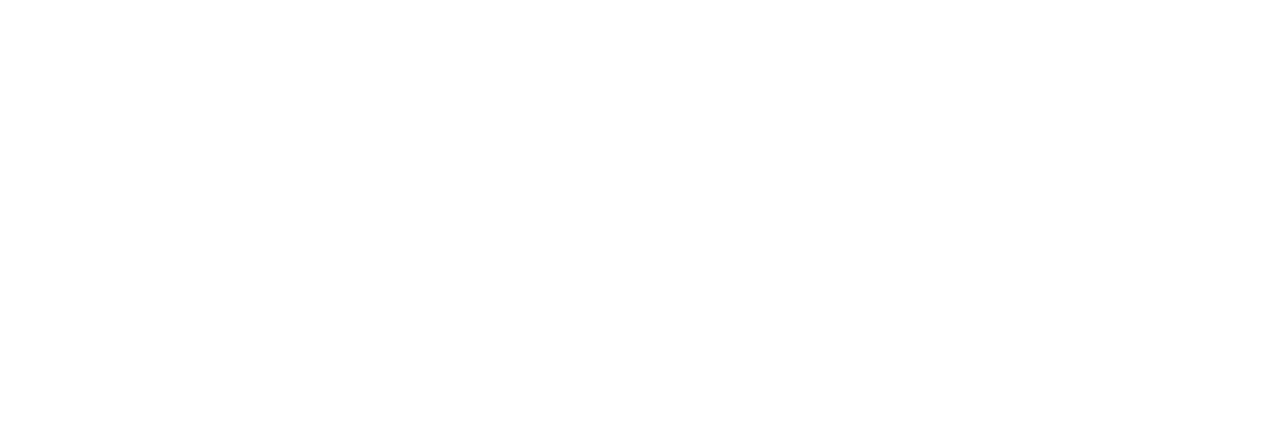
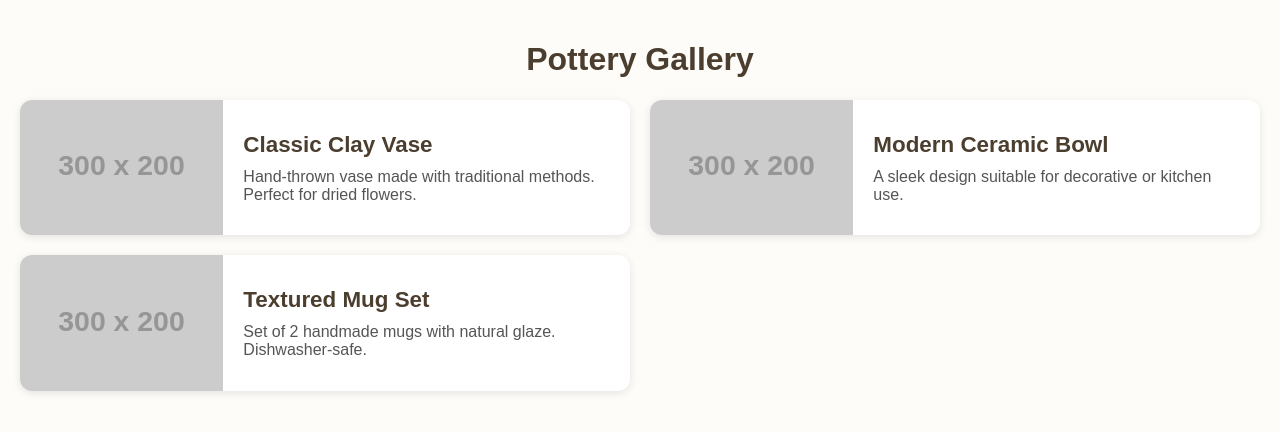
Before and after one commit to potterybyps/potterbyps, a plain HTML site: page index.html in a window 1280 px wide. Drawn offline with Linux system fonts and the light colour scheme; placeholder pictures from the web are drawn by us.

Commit message:
Update index.html

```diff
--- a/index.html
+++ b/index.html
@@ -1,2 +1,102 @@
-<HTML>
-</HTML>
+<!DOCTYPE html>
+<html lang="en">
+<head>
+  <meta charset="UTF-8" />
+  <meta name="viewport" content="width=device-width, initial-scale=1.0"/>
+  <title>Pottery Gallery</title>
+  <style>
+    body {
+      font-family: Arial, sans-serif;
+      background: #fdfcf9;
+      margin: 0;
+      padding: 20px;
+    }
+
+    h1 {
+      text-align: center;
+      color: #4b3e2f;
+    }
+
+    .gallery {
+      display: grid;
+      grid-template-columns: repeat(auto-fit, minmax(600px, 1fr));
+      gap: 20px;
+    }
+
+    .pottery-item {
+      display: grid;
+      grid-template-columns: 1fr 2fr;
+      background-color: #fff;
+      box-shadow: 0 2px 8px rgba(0, 0, 0, 0.1);
+      border-radius: 12px;
+      overflow: hidden;
+    }
+
+    .pottery-item img {
+      width: 100%;
+      height: auto;
+      object-fit: cover;
+    }
+
+    .description {
+      padding: 20px;
+      display: flex;
+      flex-direction: column;
+      justify-content: center;
+    }
+
+    .description h2 {
+      margin: 0 0 10px;
+      font-size: 1.4em;
+      color: #4b3e2f;
+    }
+
+    .description p {
+      margin: 0;
+      color: #555;
+    }
+  </style>
+</head>
+<body>
+  <h1>Pottery Gallery</h1>
+  <div class="gallery" id="gallery"></div>
+
+  <script>
+    const potteryItems = [
+      {
+        image: "https://via.placeholder.com/300x200?text=Pottery+1",
+        title: "Classic Clay Vase",
+        description: "Hand-thrown vase made with traditional methods. Perfect for dried flowers."
+      },
+      {
+        image: "https://via.placeholder.com/300x200?text=Pottery+2",
+        title: "Modern Ceramic Bowl",
+        description: "A sleek design suitable for decorative or kitchen use."
+      },
+      {
+        image: "https://via.placeholder.com/300x200?text=Pottery+3",
+        title: "Textured Mug Set",
+        description: "Set of 2 handmade mugs with natural glaze. Dishwasher-safe."
+      },
+      // Add more items as needed
+    ];
+
+    const gallery = document.getElementById("gallery");
+
+    potteryItems.forEach(item => {
+      const div = document.createElement("div");
+      div.className = "pottery-item";
+
+      div.innerHTML = `
+        <img src="${item.image}" alt="${item.title}">
+        <div class="description">
+          <h2>${item.title}</h2>
+          <p>${item.description}</p>
+        </div>
+      `;
+
+      gallery.appendChild(div);
+    });
+  </script>
+</body>
+</html>
```
